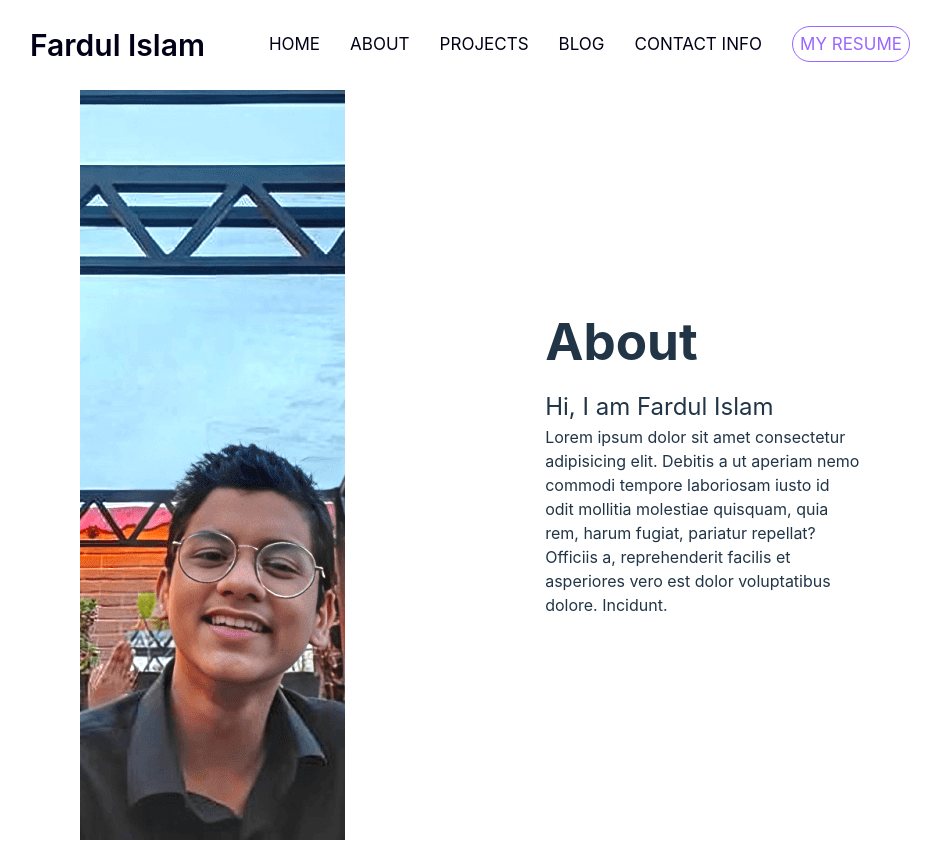
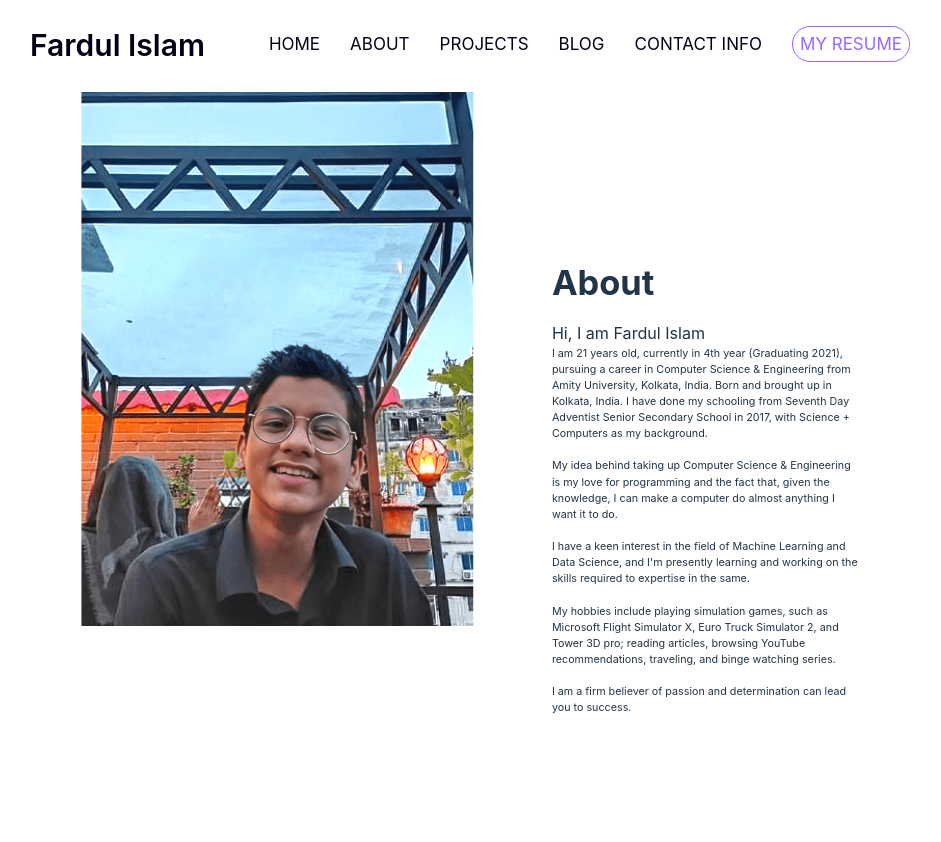
Before and after one commit to digonto0912/portfolio, a React (Vite) app: page /about in a window 1280 px wide. Shown: the top 842 px of the page, without its empty margins (170-1111 px from the left). Built offline with nearby package versions, Linux system fonts and the light colour scheme.

Commit message:
about Page resposive

```diff
--- a/src/pages/About/About.css
+++ b/src/pages/About/About.css
@@ -1,11 +1,12 @@
 .About{
-    height: 100vh;
+    min-height: 100vh;
+    margin-bottom: 50px;
 }
 .About > div{
     display: flex;
     padding-left: 250px;
     padding-right: 250px;
-    gap: 200px;
+    gap: 10%;
     min-height: 750px;
 }
 .AboutImgDiv{
@@ -13,9 +14,16 @@
     justify-content: center;
     display: grid;
     width: 1800px;
+    max-height: 750px;
+    height: 84vh;
+}
+.AboutImgDiv > img{
+    width: 100%;
 }
 .aboutTxt{
     align-self: center;
+    font-size: 0.84vw;
+    width: 110vw;
 }
 .aboutTxt > h1{
     margin-bottom: 20px;
@@ -23,3 +31,18 @@
 .aboutTxt > div > h2{
     font-weight: normal;
 }
+
+
+
+/* responsive */
+
+@media screen and (min-width: 1730px) {
+    .aboutTxt {
+        font-size:16px;
+    }
+}
+@media screen and (max-width: 1830px) {
+    .About > div{
+        min-height: 100vh;
+    }
+}
--- a/src/pages/About/About.jsx
+++ b/src/pages/About/About.jsx
@@ -1,16 +1,29 @@
 import "./About.css";
 import BlueMe from "../../../public/images/BlueMe.png";
+import BlueMe2 from "../../../public/images/BlueMe2.png";
 
 const About = () => {
     return (
         <div className="About">
             <div>
-                <div className="AboutImgDiv"><img src={BlueMe} /></div>
+                <div className="AboutImgDiv"><img src={BlueMe2} /></div>
                 <div className="aboutTxt">
                     <h1>About</h1>
                     <div>
                         <h2>Hi, I am Fardul Islam</h2>
-                        Lorem ipsum dolor sit amet consectetur adipisicing elit. Debitis a ut aperiam nemo commodi tempore laboriosam iusto id odit mollitia molestiae quisquam, quia rem, harum fugiat, pariatur repellat? Officiis a, reprehenderit facilis et asperiores vero est dolor voluptatibus dolore. Incidunt.
+                        I am 21 years old, currently in 4th year (Graduating 2021), pursuing a career in Computer Science & Engineering from Amity University, Kolkata, India. Born and brought up in Kolkata, India. I have done my schooling from Seventh Day Adventist Senior Secondary School in 2017, with Science + Computers as my background.
+                        <br />
+                        <br />
+                        My idea behind taking up Computer Science & Engineering is my love for programming and the fact that, given the knowledge, I can make a computer do almost anything I want it to do.
+                        <br />
+                        <br />
+                        I have a keen interest in the field of Machine Learning and Data Science, and I'm presently learning and working on the skills required to expertise in the same.
+                        <br />
+                        <br />
+                        My hobbies include playing simulation games, such as Microsoft Flight Simulator X, Euro Truck Simulator 2, and Tower 3D pro; reading articles, browsing YouTube recommendations, traveling, and binge watching series.
+                        <br />
+                        <br />
+                        I am a firm believer of passion and determination can lead you to success.
                     </div>
                 </div>
             </div>
```
Also changed, not shown: public/images/BlueMe2.png (added).
